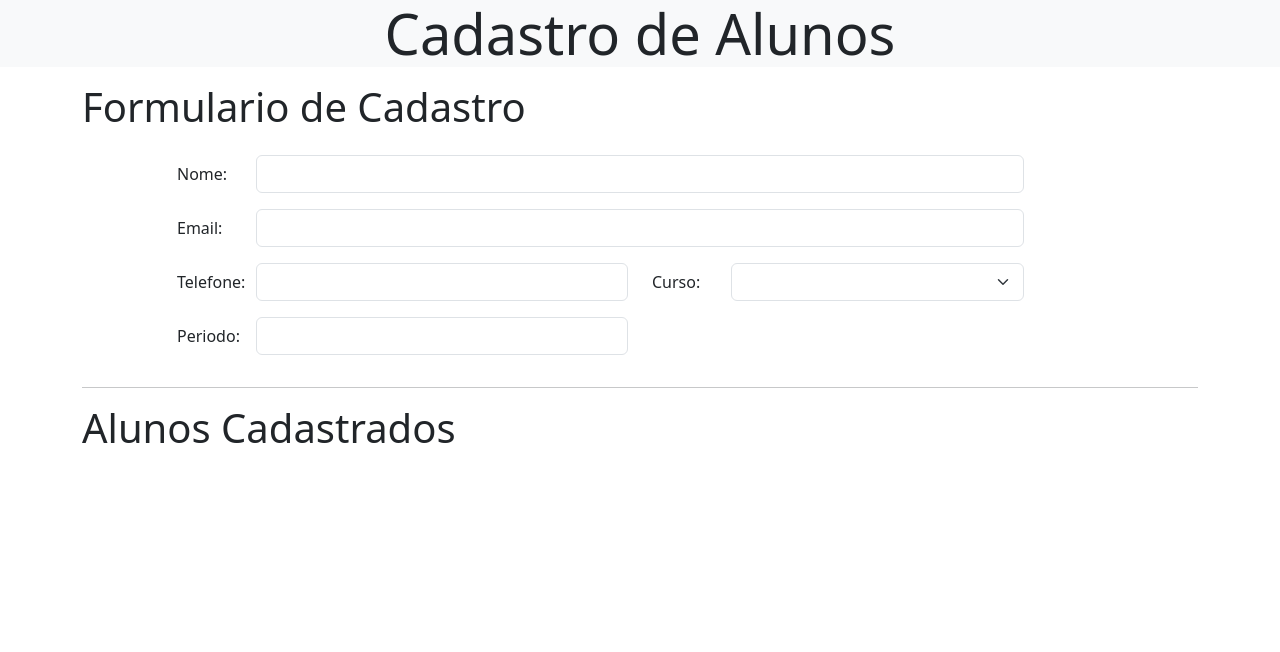
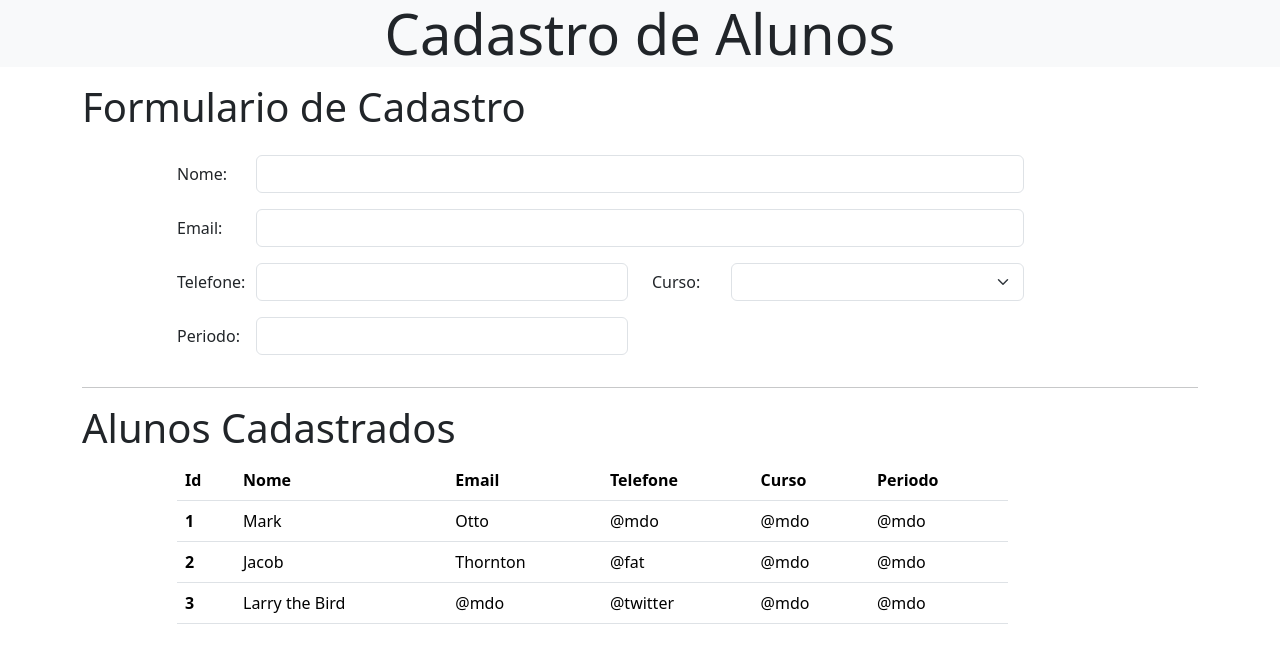
Before and after one commit to eufranorfilho/api_cadastro_de_alunos, a plain HTML site: page cadastrofrontend/index.html in a window 1280 px wide. Drawn offline with nearby package versions, Linux system fonts and the light colour scheme.

Commit message:
Closer #3 - Criando estrutura da tabela de alunos cadastrados

```diff
--- a/cadastrofrontend/index.html
+++ b/cadastrofrontend/index.html
@@ -15,7 +15,7 @@
     </header>
     <!-- End - Cabeçalho-->
 
-    <!-- Init - Seçaõa de forumalário-->
+    <!-- Init - Seção de forumalário-->
 
     <main class="container mt-3">
         <section>
@@ -61,11 +61,55 @@
                 </form>
             </div>
         </div>
+         <!-- End - Seção de forumalário-->
         </section>
         <hr>
+        <!-- Init - Seção de Alunos-->
         <section>
             <h1 class="display-6">Alunos Cadastrados</h1>
+            <div class="row">
+                <div class="col-md-9 offset-md-1">
+                    <table class="table table-hover">
+                            <thead>
+                            <tr>
+                                <th scope="col">Id</th>
+                                <th scope="col">Nome</th>
+                                <th scope="col">Email</th>
+                                <th scope="col">Telefone</th>
+                                <th scope="col">Curso</th>
+                                <th scope="col">Periodo</th>
+                            </tr>
+                            </thead>
+                            <tbody>
+                            <tr>
+                                <th scope="row">1</th>
+                                <td>Mark</td>
+                                <td>Otto</td>
+                                <td>@mdo</td>
+                                <td>@mdo</td>
+                                <td>@mdo</td>
+                            </tr>
+                            <tr>
+                                <th scope="row">2</th>
+                                <td>Jacob</td>
+                                <td>Thornton</td>
+                                <td>@fat</td>
+                                <td>@mdo</td>
+                                <td>@mdo</td>
+                            </tr>
+                            <tr>
+                                <th scope="row">3</th>
+                                <td >Larry the Bird</td>
+                                <td>@mdo</td>
+                                <td>@twitter</td>
+                                <td>@mdo</td>
+                                <td>@mdo</td>
+                            </tr>
 
+                            </tbody>
+                    </table>
+                </div>
+            </div>
         </section>
     </main>
 
```
Also changed, not shown: cadastrofrontend/js/script.js (added).
